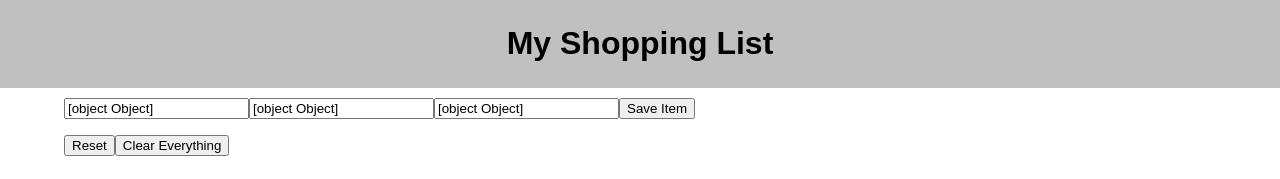
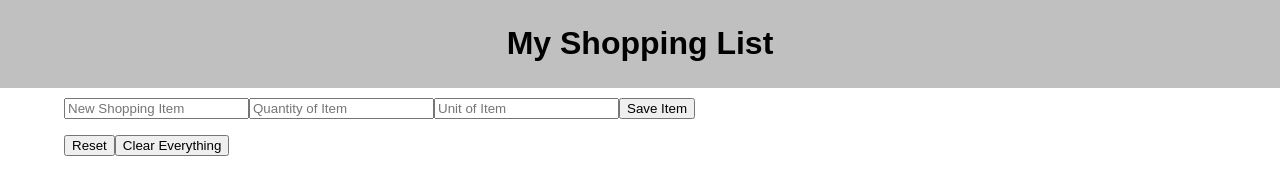
Before and after one commit to jeanlacosse/group-fs-react-shopping-list, a React (Create React App) app: page / in a window 1280 px wide. Shown: the top 179 px of the page. Built offline with nearby package versions, Linux system fonts and the light colour scheme; no server answers.

Commit message:
iput fields cleared and required

```diff
--- a/src/components/App/App.jsx
+++ b/src/components/App/App.jsx
@@ -82,7 +82,6 @@ function App() {
 
         axios.delete(`/list/${item}`)
             .then(response => {
-
                 getItems();
             })
             .catch(err => {
--- a/src/components/ItemForm/ItemForm.jsx
+++ b/src/components/ItemForm/ItemForm.jsx
@@ -5,9 +5,9 @@ function ItemForm({
 }) {
 
     // need a seperate state value for each input
-    const [newName, setNewName] = useState({})
-    const [newQty, setNewQty] = useState({})
-    const [newUnit, setNewUnit] = useState({})
+    const [newName, setNewName] = useState('')
+    const [newQty, setNewQty] = useState('')
+    const [newUnit, setNewUnit] = useState('')
 
     const handleSubmit = (evt) => {
         evt.preventDefault();
@@ -34,18 +34,21 @@ function ItemForm({
                 type="text"
                 placeholder='New Shopping Item'
                 value={newName}
+                required
                 />
             <input
                 onChange={(evt) => setNewQty(evt.target.value)}
                 type="text"
                 placeholder='Quantity of Item'
                 value={newQty}
+                required
                 />
             <input
                 onChange={(evt) => setNewUnit(evt.target.value)}
                 type="text"
                 placeholder='Unit of Item'
                 value={newUnit}
+                required
                 />
             <input type="submit"  value="Save Item"/>
         </form>
```
Also changed, not shown: 1 other file (tests, documents, lock files or other folders).
